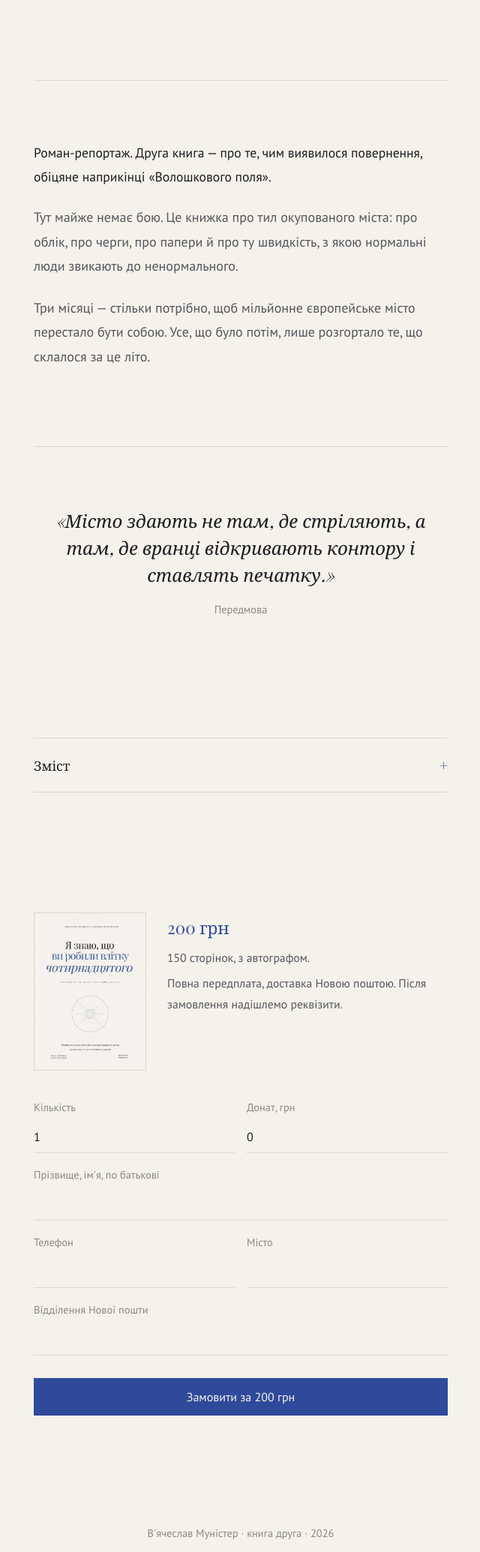
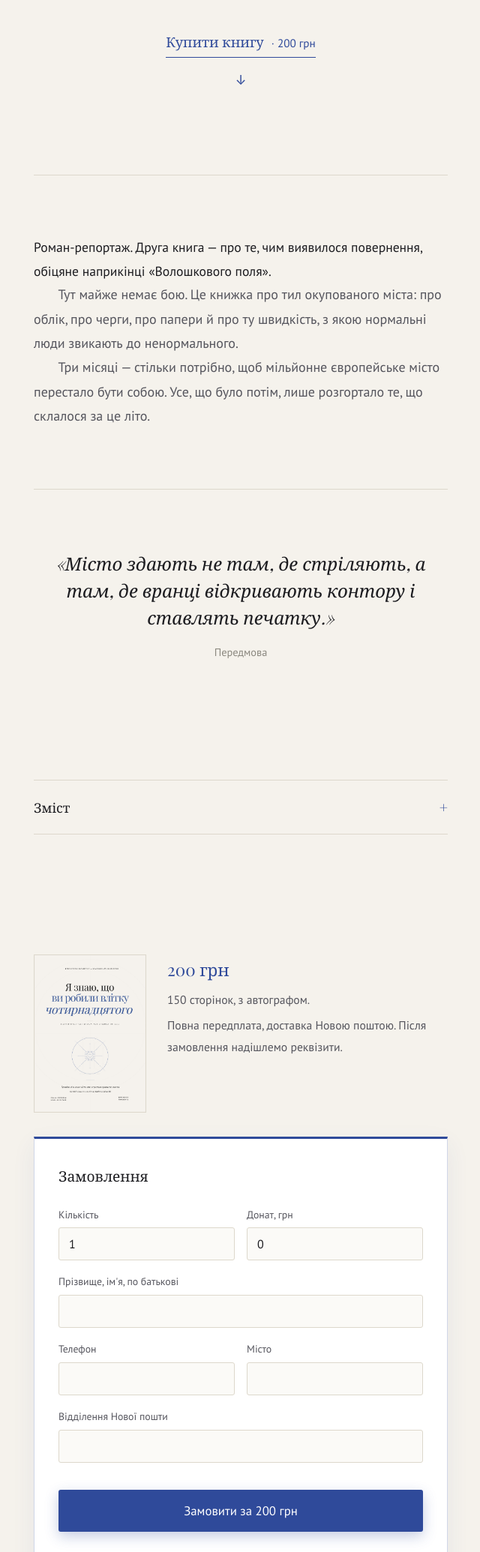
Before and after one commit to donetsk2014/donetsk2014.github.io, a plain HTML site: page index.html in a window 1280 px wide. Shown: the part 730-2800 px from the top of the page at 75% size, without its empty margins (319-959 px from the left). Drawn offline with nearby package versions, Linux system fonts and the light colour scheme; a web font is replaced by a local one.

Commit message:
Абзацний відступ замість інтервалів, яскравіша форма, заклик купити
Co-Authored-By: Claude Opus 5 <noreply@anthropic.com>

```diff
--- a/index.html
+++ b/index.html
@@ -60,8 +60,19 @@ h1,h2{font-family:var(--display);font-weight:400;margin:0}
 hr{border:0;border-top:1px solid var(--rule);margin:0}
 
 section{padding:clamp(48px,8vw,80px) 0}
-.about p{color:var(--ink-2)}
-.about p:first-child{color:var(--ink);font-size:1.1rem}
+.about p{margin:0;color:var(--ink-2);text-indent:1.8em}
+.about p:first-child{margin:0;color:var(--ink);font-size:1.1rem;text-indent:0}
+
+/* заклик до покупки */
+.cta{margin:clamp(30px,5vw,42px) 0 0;text-align:center}
+.cta a{
+  display:inline-flex;align-items:baseline;gap:10px;text-decoration:none;
+  font-family:var(--display);font-size:1.15rem;color:var(--blue);
+  border-bottom:1px solid var(--blue);padding-bottom:4px;
+}
+.cta a span{font-family:var(--sans);font-size:.95rem}
+.cta .arrow{display:block;margin-top:14px;color:var(--blue);font-size:1.1rem;animation:nudge 2.4s ease-in-out infinite}
+@keyframes nudge{0%,100%{transform:translateY(0)}50%{transform:translateY(5px)}}
 
 blockquote{
   margin:0;font-family:var(--display);font-style:italic;
@@ -90,21 +101,29 @@ details .pt:first-child{margin-top:0}
 .book .d p{margin:0 0 6px}
 .book .price{font-family:var(--display);font-size:1.4rem;color:var(--blue);margin:0 0 8px}
 
-form{margin-top:36px}
+form{
+  margin-top:32px;background:#fff;border:1px solid rgba(47,74,154,.22);
+  border-top:3px solid var(--blue);padding:clamp(22px,5vw,32px);
+  box-shadow:0 10px 30px rgba(47,74,154,.07);
+}
+form .ft{margin:0 0 22px;font-family:var(--display);font-size:1.2rem;color:var(--ink)}
 .row{margin-bottom:16px}
 .two{display:grid;grid-template-columns:1fr 1fr;gap:16px}
-label{display:block;font-size:.9rem;color:var(--ink-3);margin-bottom:5px}
+label{display:block;font-size:.86rem;color:var(--ink-2);margin-bottom:5px}
 input,textarea{
-  width:100%;padding:11px 0;background:none;border:0;border-bottom:1px solid var(--rule);
-  font-family:var(--sans);font-size:1rem;color:var(--ink);border-radius:0;
+  width:100%;padding:11px 13px;background:#fbfaf7;border:1px solid var(--rule);
+  font-family:var(--sans);font-size:1rem;color:var(--ink);border-radius:3px;transition:border-color .2s,box-shadow .2s;
 }
-input:focus,textarea:focus{outline:none;border-color:var(--blue)}
+input:focus,textarea:focus{outline:none;border-color:var(--blue);box-shadow:0 0 0 3px rgba(47,74,154,.13)}
 textarea{resize:vertical;min-height:40px}
 button{
-  margin-top:14px;width:100%;padding:15px;background:var(--blue);border:0;
-  color:var(--bg);font-family:var(--sans);font-size:1rem;cursor:pointer;
+  margin-top:20px;width:100%;padding:17px;background:var(--blue);border:0;border-radius:3px;
+  color:#fff;font-family:var(--sans);font-size:1.05rem;cursor:pointer;
+  box-shadow:0 6px 18px rgba(47,74,154,.28);transition:background .2s,transform .12s;
 }
-button:disabled{opacity:.5;cursor:default}
+button:hover{background:#243c82}
+button:active{transform:translateY(1px)}
+button:disabled{opacity:.5;cursor:default;box-shadow:none}
 .msg{min-height:22px;margin:14px 0 0;font-size:.95rem}
 .msg.ok{color:#2c6b45}
 .msg.err{color:#a33223}
@@ -144,6 +163,11 @@ footer{padding:28px 0 40px;color:var(--ink-3);font-size:.9rem;text-align:center}
     </div>
 
     <p class="sub">Хроніка літа 2014: місто, яке втратило приватне життя</p>
+
+    <p class="cta">
+      <a href="#order">Купити книгу <span>· 200 грн</span></a>
+      <span class="arrow" aria-hidden="true">↓</span>
+    </p>
   </header>
 
   <hr>
@@ -213,6 +237,7 @@ footer{padding:28px 0 40px;color:var(--ink-3);font-size:.9rem;text-align:center}
     <form id="order-form"
           data-token="7131811282:AAH9f-KqTA1e8R_icty9KVzvD5tLpAnSSro"
           data-chat="871897952" data-price="200">
+      <p class="ft">Замовлення</p>
       <div class="row two">
         <div>
           <label for="qty">Кількість</label>
```
